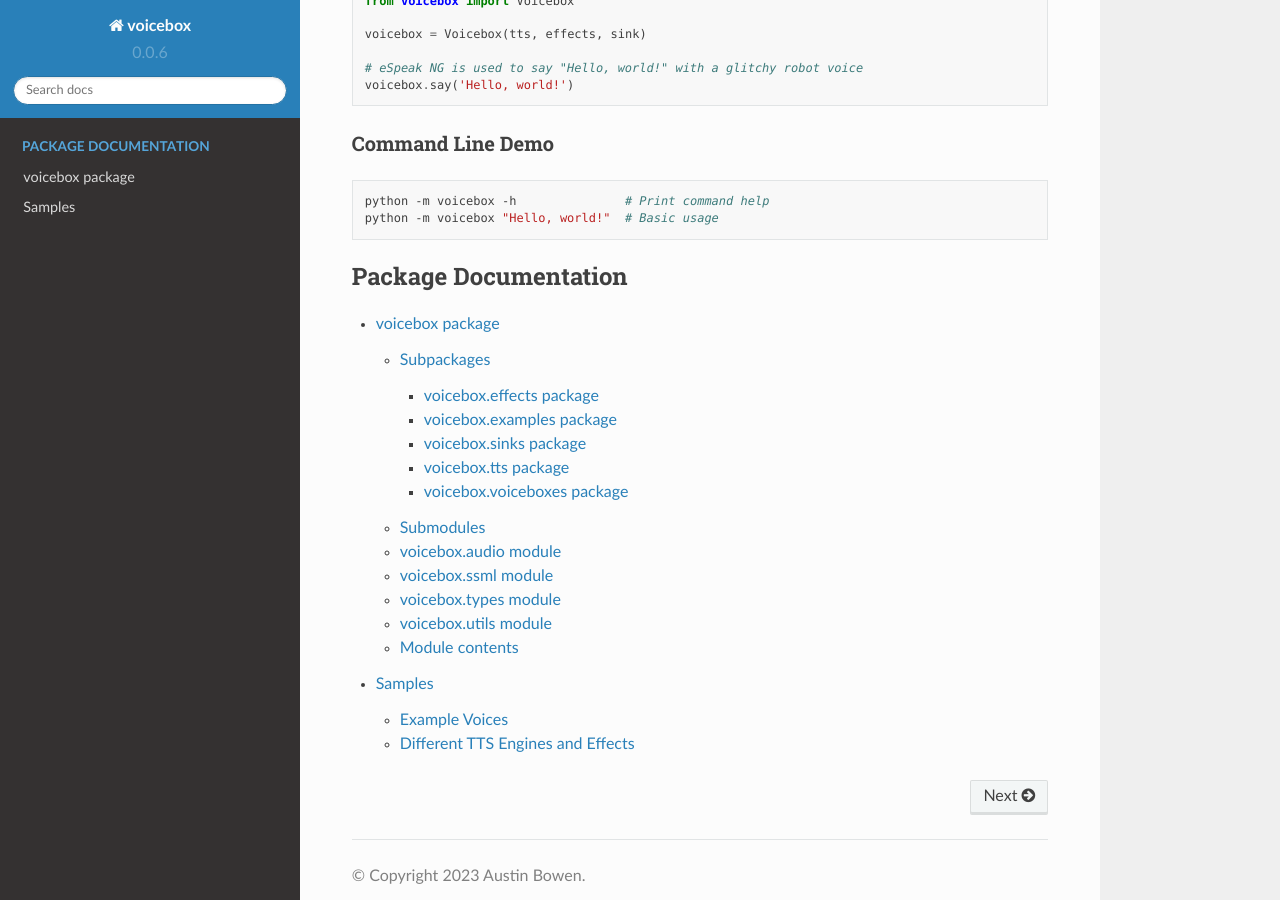
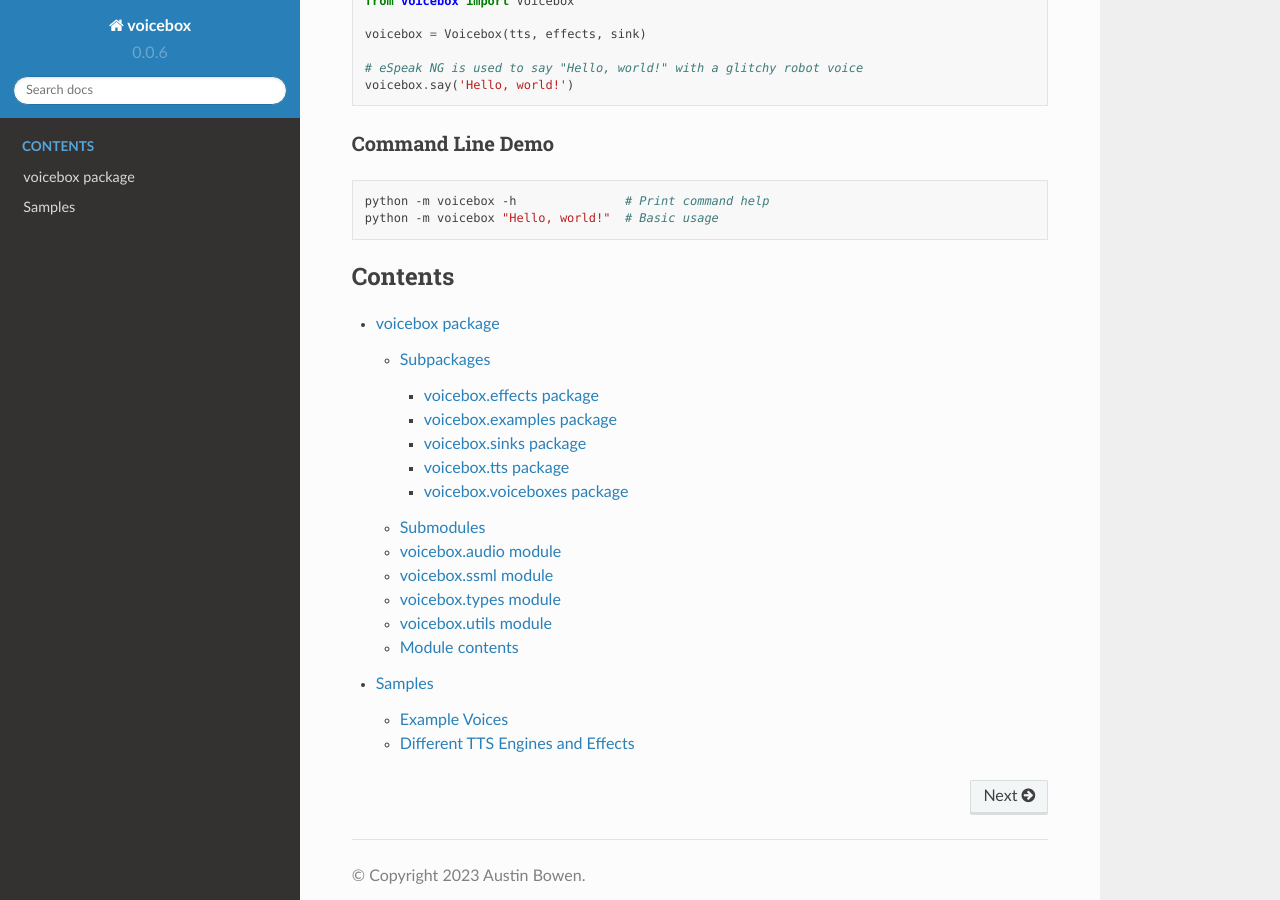
Before and after one commit to austin-bowen/voicebox, a Sphinx documentation site: the page built from docs/index.md, in a window 1280 px wide and 900 px high, scrolled down 3664 px. Built offline with Sphinx 7.4.7 and the Read the Docs theme 2.0.0, drawn with Linux system fonts in a browser that asks for light colours.

Commit message:
Rename table to Contents

````diff
--- a/docs/index.md
+++ b/docs/index.md
@@ -3,7 +3,7 @@
 
 ```{toctree}
 :maxdepth: 3
-:caption: Package Documentation
+:caption: Contents
 
 voicebox
 samples
````
